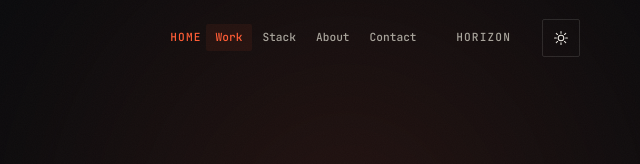
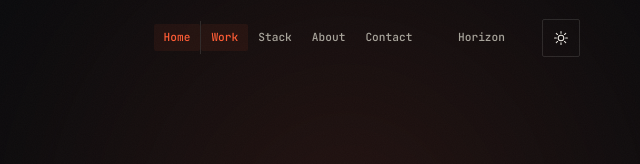
Before and after one commit to Ryan1202/ryan1202.github.io, a plain HTML site: page index.html in a window 1280 px wide. Shown: the top 164 px of the page, 640-1280 px from the left. Drawn offline with Linux system fonts and the light colour scheme; no server answers.

Commit message:
Animate inline menu widths and unify navigation styling

```diff
--- a/assets/css/style.css
+++ b/assets/css/style.css
@@ -234,40 +234,30 @@ button { font: inherit; color: inherit; background: none; border: 0; }
   white-space: nowrap;
 }
 
-.nav-root {
-  padding: 6px 4px;
-  color: var(--text-2);
-  font: 500 .7rem/1.3 var(--mono);
-  letter-spacing: .1em;
-  text-transform: uppercase;
-}
-
-.nav-root:hover,
-.nav-root[aria-current="page"],
-.nav-root[data-current-section] {
-  color: var(--accent);
-}
-
 .nav-submenu {
-  display: grid;
-  grid-template-columns: 0fr;
+  flex: 0 0 auto;
+  width: 0;
+  overflow: hidden;
   opacity: 0;
-  transition: grid-template-columns .28s var(--ease), opacity .2s ease;
 }
 
 .nav-root[aria-expanded="true"] + .nav-submenu {
-  grid-template-columns: 1fr;
+  width: var(--submenu-width, max-content);
   opacity: 1;
+}
+
+.nav.is-ready .nav-submenu {
+  transition: width .34s ease-in-out, opacity .25s ease;
 }
 
 .nav-links {
   display: flex;
   align-items: center;
-  min-width: 0;
-  overflow: hidden;
+  width: max-content;
+  border-inline-start: 1px solid var(--line);
 }
 
-.nav-links a {
+.nav-group a {
   flex: 0 0 auto;
   margin-block: 3px;
   padding: 6px clamp(4px, 1vw, 10px);
@@ -276,10 +266,11 @@ button { font: inherit; color: inherit; background: none; border: 0; }
   font: 500 .7rem/1.3 var(--mono);
 }
 
-.nav-links a:focus-visible { outline-offset: -2px; }
+.nav-group a:focus-visible { outline-offset: -2px; }
 
-.nav-links a:hover,
-.nav-links a[aria-current] {
+.nav-group a:hover,
+.nav-group a[aria-current],
+.nav-group a[data-current-section] {
   color: var(--accent);
   background: var(--accent-soft);
 }
@@ -1258,8 +1249,6 @@ a.proj:hover .proj-title svg { opacity: 1; transform: none; }
     gap: clamp(6px, 2vw, 12px);
   }
 
-  .nav-root { letter-spacing: .05em; }
-
   .head-inner .theme {
     flex-shrink: 0;
   }
--- a/assets/js/main.js
+++ b/assets/js/main.js
@@ -122,12 +122,20 @@
       return {
         group: group,
         link: group.querySelector('.nav-root'),
-        panel: group.querySelector('.nav-submenu')
+        panel: group.querySelector('.nav-submenu'),
+        links: group.querySelector('.nav-links')
       };
     });
 
     function isOpen(menu) {
       return menu.link.getAttribute('aria-expanded') === 'true';
+    }
+
+    var currentMenu = menus.find(isOpen);
+
+    function measureMenu(menu) {
+      var width = menu.links.getBoundingClientRect().width;
+      menu.panel.style.setProperty('--submenu-width', width + 'px');
     }
 
     function openMenu(selected) {
@@ -159,10 +167,22 @@
       });
 
       menu.panel.addEventListener('transitionend', function (event) {
-        if (event.propertyName === 'grid-template-columns') revealMenu(menu);
+        if (event.propertyName === 'width') revealMenu(menu);
       });
 
+      measureMenu(menu);
       revealMenu(menu);
+    });
+
+    var menuSize = new ResizeObserver(function () {
+      menus.forEach(measureMenu);
+    });
+    menus.forEach(function (menu) { menuSize.observe(menu.links); });
+    nav.classList.add('is-ready');
+
+    nav.addEventListener('pointerleave', function (event) {
+      if (event.pointerType === 'mouse' && !nav.contains(document.activeElement) &&
+          menus.some(isOpen)) openMenu(currentMenu);
     });
 
     nav.addEventListener('keydown', function (event) {
```
